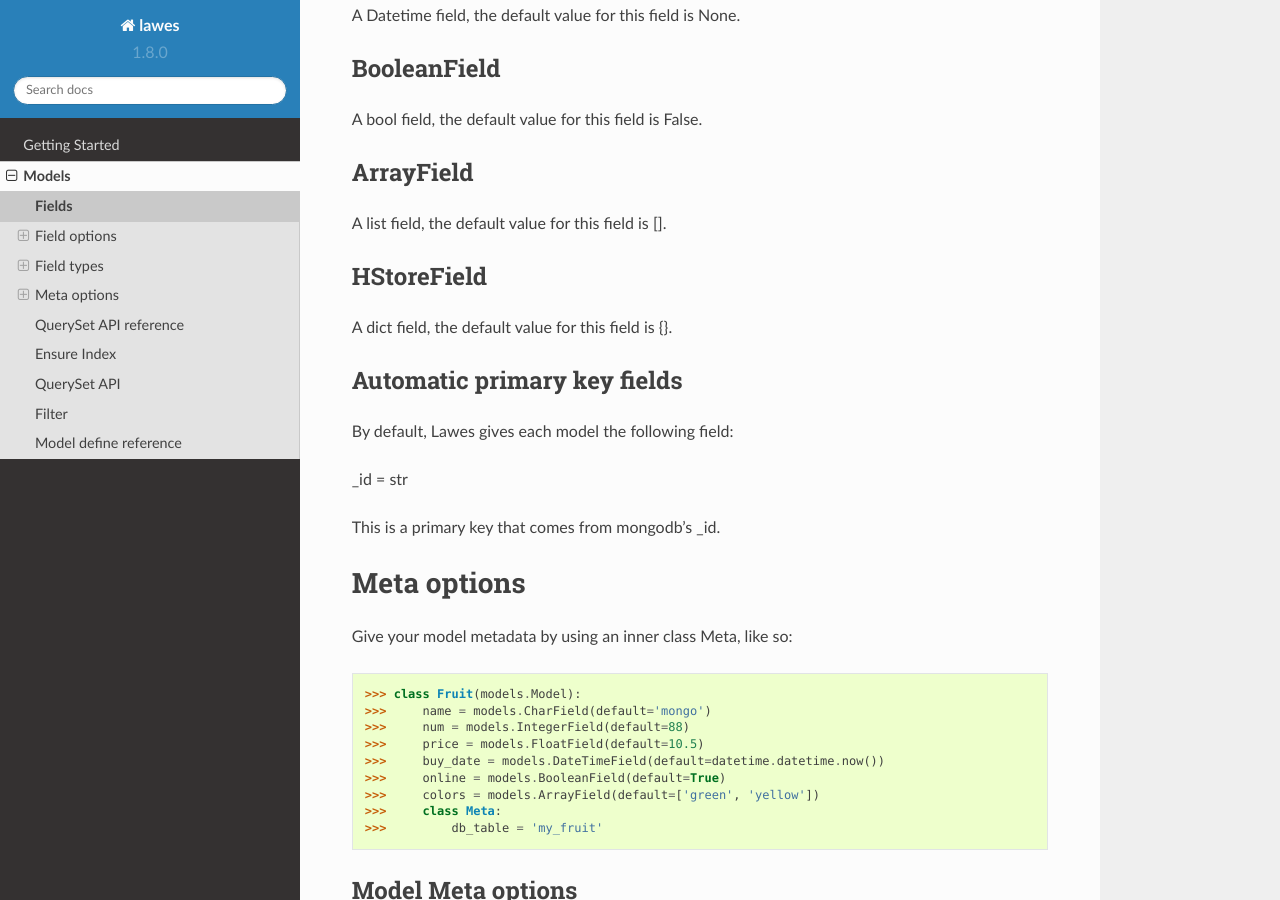
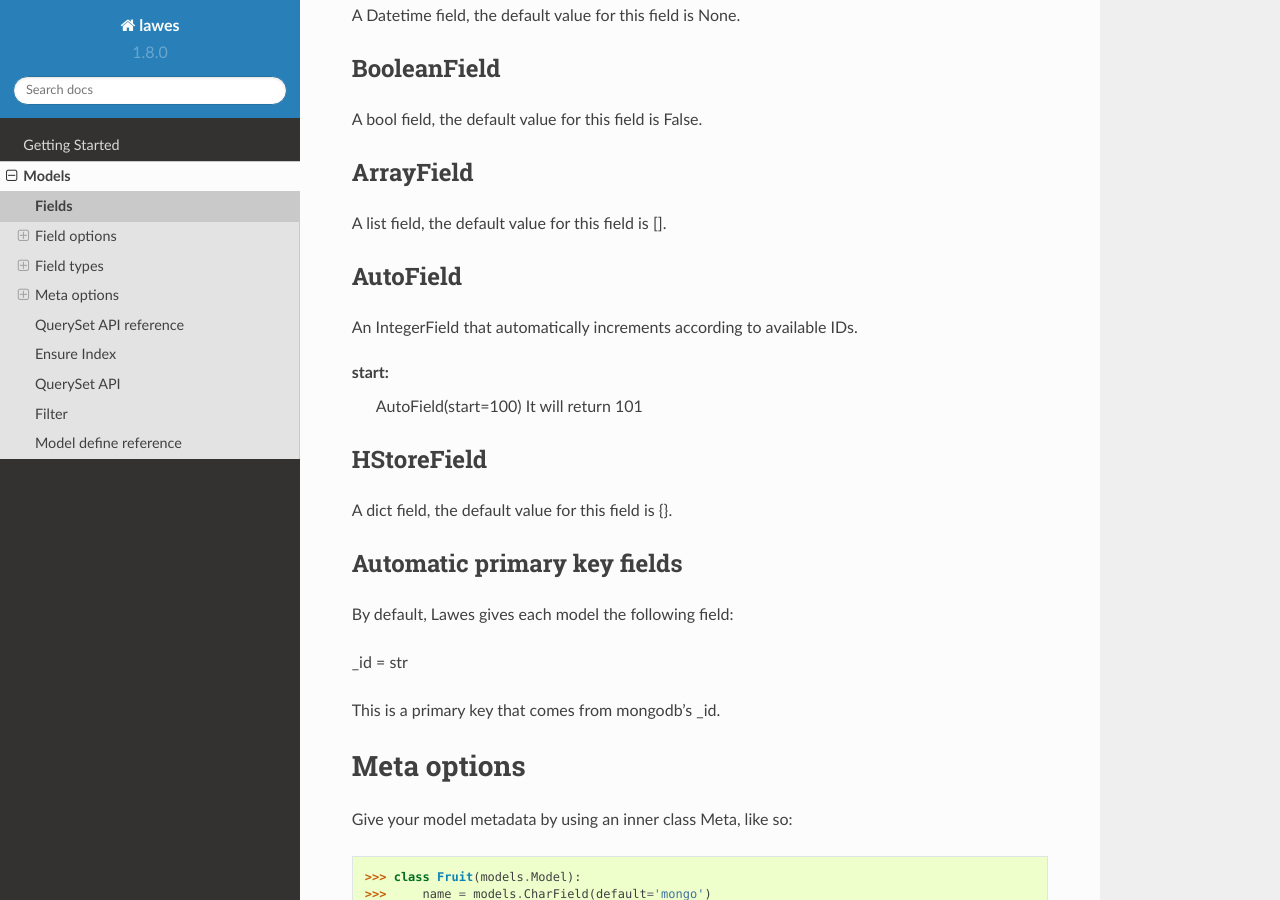
Before and after one commit to MrLawes/Lawes, a Sphinx documentation site: the page built from docs/models/fields.rst, in a window 1280 px wide and 900 px high, scrolled down 1972 px. Built offline with Sphinx 7.4.7 and the Read the Docs theme 2.0.0, drawn with Linux system fonts in a browser that asks for light colours.

Commit message:
updated docs

```diff
--- a/docs/models/fields.rst
+++ b/docs/models/fields.rst
@@ -94,6 +94,14 @@ ArrayField
 --------------------------------------
 A list field, the default value for this field is [].
 
+AutoField
+--------------------------------------
+An IntegerField that automatically increments according to available IDs.
+
+start:
+    AutoField(start=100)
+    It will return 101
+
 HStoreField
 --------------------------------------
 A dict field, the default value for this field is {}.
```
